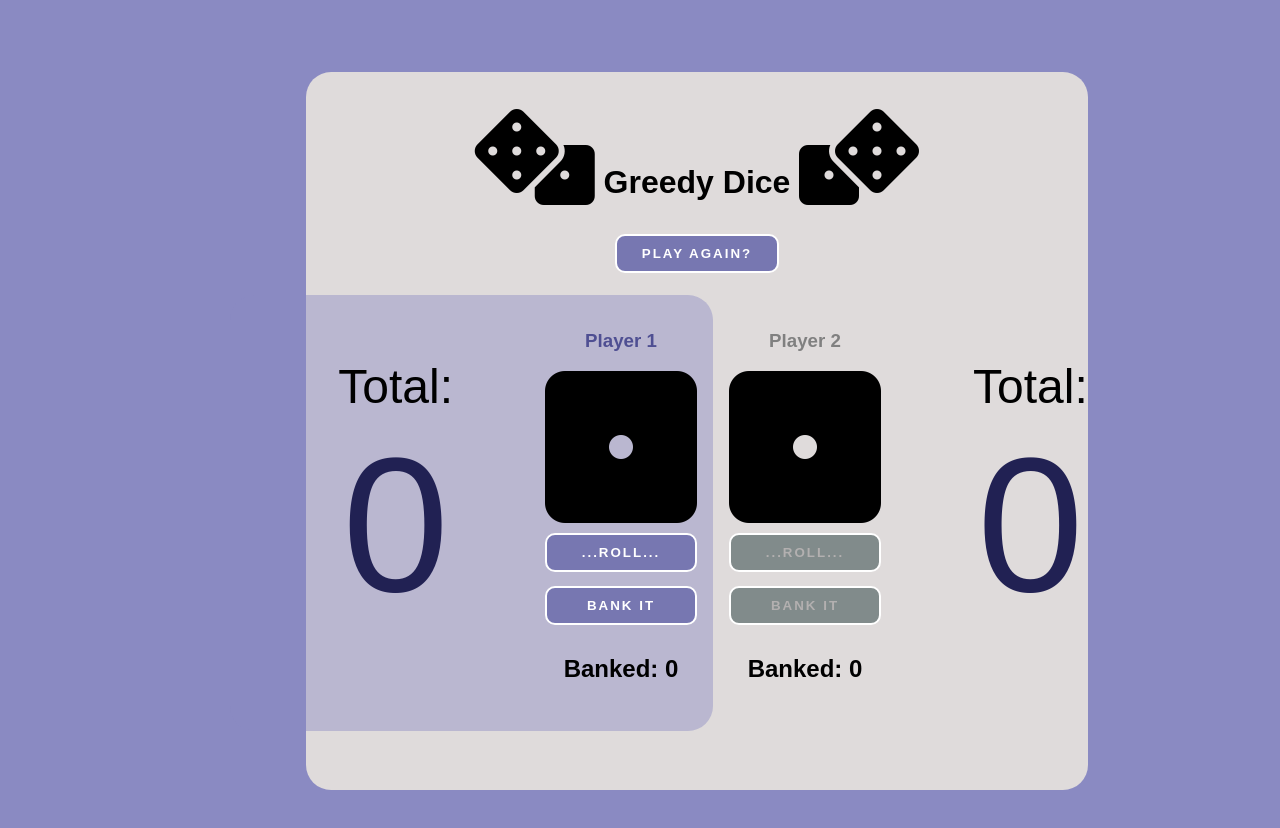
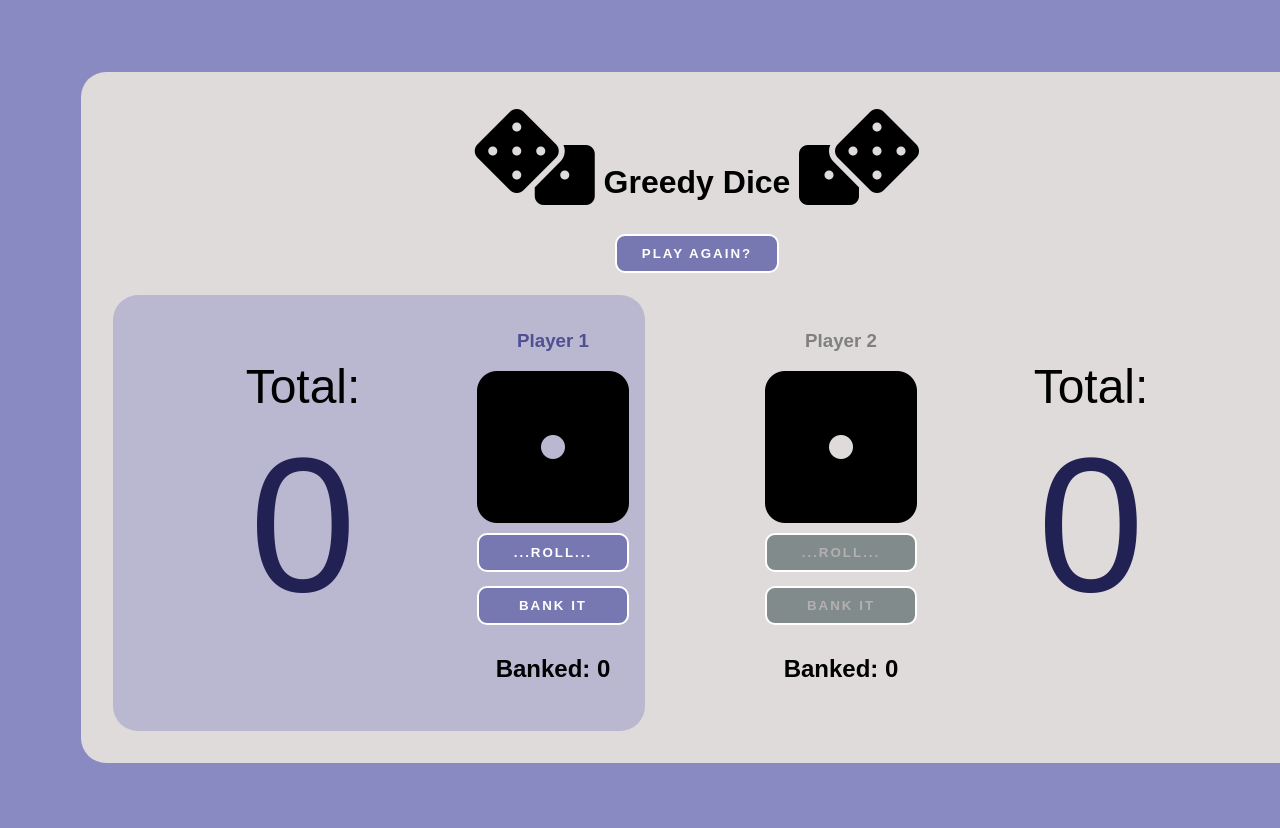
Before and after one commit to JoBov86/greedy-dice, a plain HTML site: page index.html in a window 1280 px wide. Both pictures are taken after a click on the button "PLAY". Shown: the top 828 px of the page. Drawn offline with Linux system fonts and the light colour scheme.

Commit message:
change layout and styling

```diff
--- a/index.html
+++ b/index.html
@@ -51,6 +51,7 @@
               </h4>
             </div>
           </div>
+          <div class="separator-div"></div>
           <div class="player-area p2-dice-area">
             <div class="dice-area">
               <h3 id="player-2-display">Player 2</h3>
--- a/styles.css
+++ b/styles.css
@@ -43,28 +43,32 @@ h3 {
 
 .total-num {
   color: rgb(33, 33, 83);
-
   font-size: 12rem;
-  margin: 0.5em;
 }
 
 #winner-display {
   color: purple;
   font-size: 2rem;
   font-weight: bolder;
+  letter-spacing: 5px;
+  margin: 0;
 }
 
 /* LAYOUT */
 
 .player-area {
   display: flex;
+  min-width: 500px;
+  justify-content: space-between;
+  padding: 1em;
+  margin: 1em;
 }
 
 .dice-container {
   display: flex;
   flex-direction: row;
-  justify-content: center;
-  align-items: center;
+  justify-content: space-between;
+  margin: auto;
 }
 
 .dice-area {
@@ -85,12 +89,12 @@ h3 {
 }
 
 .red {
-  background-color: rgba(255, 0, 0, 0.63);
+  background-color: rgba(255, 0, 0, 0.8);
   border-radius: 25px;
 }
 
 .green {
-  background-color: rgba(122, 228, 154, 0.63);
+  background-color: rgba(122, 228, 154, 0.8);
   border-radius: 25px;
 }
 
@@ -114,13 +118,24 @@ h3 {
   border-radius: 25px;
   margin: 0 auto;
   padding: 1em;
-  width: 60%;
+  min-width: 1200px;
+  max-width: 1200px;
+  max-height: 710px;
 }
 
 .bg-color-sml {
-  width: 38%;
+  min-width: 650px;
+  max-width: 650px;
 }
 
+.separator-div {
+  min-width: 50px;
+}
+
+.running-total {
+  text-align: center;
+  margin: 0 auto;
+}
 /* BUTTONS */
 
 .btn {
```
